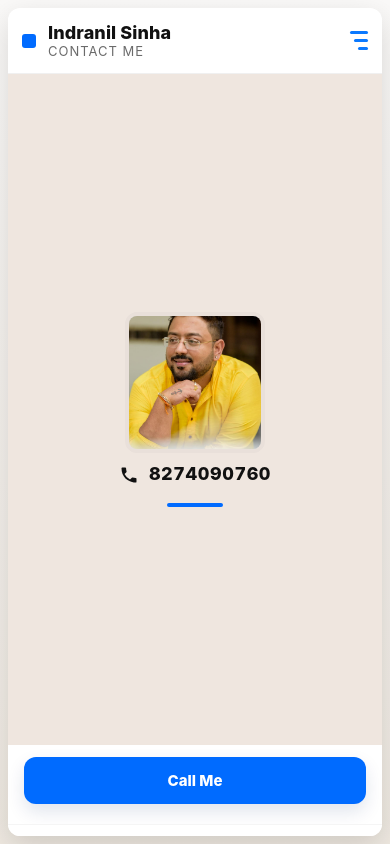
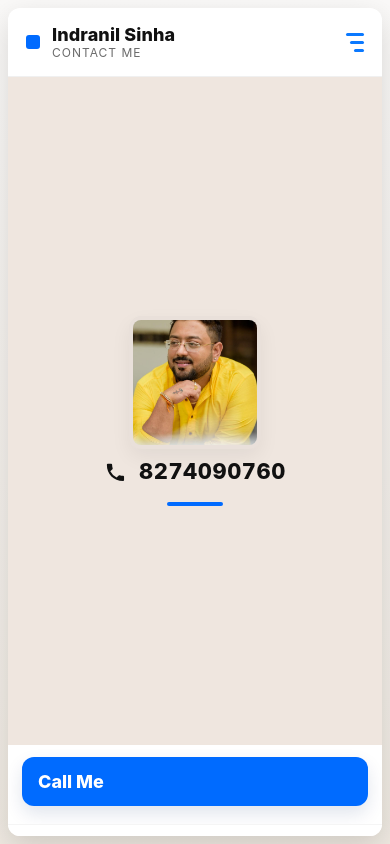
Before and after one commit to ByteHornet/bytehornet.github.io, a plain HTML site: page index.html in a window 390 px wide. Drawn offline with Linux system fonts and the light colour scheme.

Commit message:
image size increased

```diff
--- a/index.html
+++ b/index.html
@@ -5,18 +5,31 @@
   <meta name="viewport" content="width=device-width,initial-scale=1" />
   <title>Indranil Sinha — Contact</title>
   <style>
-    /* Box sizing and sensible defaults */
+    /* Box sizing */
     *, *::before, *::after { box-sizing: border-box; }
+
     :root{
       --bg: #f6f3f1;
       --card: #efe6df;
       --accent: #006bff;
       --muted: #6b6b6b;
       --shadow: 0 10px 30px rgba(0,0,0,0.14);
+
+      /* avatar sizing: min, preferred (vw), max */
+      --avatar-min: 120px;
+      --avatar-preferred: 34vw;
+      --avatar-max: 260px;
+      --avatar-size: clamp(var(--avatar-min), var(--avatar-preferred), var(--avatar-max));
+
+      /* phone text sizing */
+      --phone-min: 18px;
+      --phone-preferred: 5.6vw;
+      --phone-max: 36px;
+      --phone-size: clamp(var(--phone-min), var(--phone-preferred), var(--phone-max));
+
       font-family: -apple-system, BlinkMacSystemFont, 'Segoe UI', Roboto, 'Helvetica Neue', Arial;
     }
 
-    /* Page background + center */
     html,body{height:100%;}
     body{
       margin:0;
@@ -24,14 +37,13 @@
       display:flex;
       align-items:center;
       justify-content:center;
-      padding:12px;               /* space around the card on phones */
+      padding:12px;
       -webkit-font-smoothing:antialiased;
     }
 
-    /* Card: mobile-first full-width behavior */
     .sidebar-card{
       width:100%;
-      max-width:420px;           /* keeps it sensible on tablets/desktop */
+      max-width:460px;
       background:#fff;
       border-radius:16px;
       box-shadow: var(--shadow);
@@ -39,37 +51,28 @@
       transform: translateZ(0);
       display:flex;
       flex-direction:column;
-      min-height: 100vh;         /* make the card fill the viewport height on small devices */
+      min-height: calc(100vh - 24px);
       max-height: calc(100vh - 24px);
     }
 
-    /* Header */
     .sidebar-header{
       display:flex;
       align-items:center;
       gap:12px;
-      padding:18px;
+      padding:16px 18px;
       border-bottom:1px solid rgba(0,0,0,0.06);
       flex:0 0 auto;
     }
-    .indicator{
-      width:14px;height:14px;background:var(--accent);border-radius:3px;display:inline-block;
-    }
-    .headline{
-      font-weight:800;font-size:18px;color:#111;
-      letter-spacing:0.1px;
-    }
-    .subhead{font-size:13px;color:var(--muted);text-transform:uppercase;letter-spacing:1px}
-    .menu{
-      margin-left:auto;
-      display:flex;flex-direction:column;gap:5px;align-items:flex-end;
-    }
-    .menu span{display:block;width:18px;height:3px;background:#0b79ff;border-radius:3px}
+    .indicator{ width:14px;height:14px;background:var(--accent);border-radius:3px;display:inline-block; }
+    .headline{ font-weight:800;font-size:18px;color:#111; letter-spacing:0.1px; }
+    .subhead{ font-size:12px;color:var(--muted);text-transform:uppercase;letter-spacing:1px }
 
-    /* Profile area grows to fill available space */
+    .menu{ margin-left:auto; display:flex;flex-direction:column;gap:5px;align-items:flex-end; }
+    .menu span{ display:block;width:18px;height:3px;background:#0b79ff;border-radius:3px; }
+
     .profile-area{
       background:var(--card);
-      padding:26px 22px 22px 22px;
+      padding:22px;
       text-align:center;
       flex:1 1 auto;
       display:flex;
@@ -79,34 +82,45 @@
       gap:14px;
     }
 
-    /* Avatar: square with soft corners */
+    /* Responsive avatar: square, soft corners */
     .avatar{
-      width:140px;
-      height:140px;
-      border-radius:12px;       /* soft rounded square */
+      width: var(--avatar-size);
+      height: var(--avatar-size);
+      border-radius:14px;
       object-fit:cover;
       border:4px solid #e9e0da;
       background:#ddd;
       display:block;
+      box-shadow: 0 8px 20px rgba(0,0,0,0.06);
     }
 
+    /* phone block: icon scales with text via em units */
     .profile-name{
       margin-top:0;
       font-weight:800;
-      font-size:20px;
       color:#111;
-      line-height:1.05;
+      line-height:1;
       display:flex;
       align-items:center;
       justify-content:center;
-      gap:10px;
+      gap:12px;
+      font-size: var(--phone-size);
     }
-    .phone-svg{width:20px;height:20px;flex:0 0 20px}
-    .underline{
-      width:56px;height:4px;background:var(--accent);display:block;margin-top:6px;border-radius:4px;
+    .phone-svg{
+      width:1.05em;
+      height:1.05em;
+      flex:0 0 1.05em;
+      display:block;
+    }
+    .tel{
+      display:inline-block;
+      font-variant-numeric:tabular-nums;
+      letter-spacing:0.6px;
+      font-size: inherit; /* matches parent (var(--phone-size)) */
     }
 
-    /* Actions/footer pinned to bottom */
+    .underline{ width:56px;height:4px;background:var(--accent);display:block;margin-top:6px;border-radius:4px; }
+
     .actions{
       padding:14px 22px 22px 22px;
       display:flex;
@@ -123,56 +137,29 @@
       box-shadow:0 8px 18px rgba(6,43,104,0.12);
       border:none;
       cursor:pointer;
-      font-size:15px;
+      font-size:16px;
     }
-    .btn-call{background:var(--accent);color:#fff}
+    .btn-call{ background:var(--accent); color:#fff; }
 
-    .card-footer{height:12px;background:#fff;border-top:1px solid rgba(0,0,0,0.04);flex:0 0 auto}
+    .card-footer{ height:12px; background:#fff; border-top:1px solid rgba(0,0,0,0.04); flex:0 0 auto; }
 
-    /* ---------- Responsive adjustments for narrow screens ---------- */
-    @media (max-width:420px) {
-      body { padding:8px; }
-      .sidebar-card{
-        border-radius:12px;
-        min-height: calc(100vh - 16px); /* almost full screen */
-        max-height: calc(100vh - 16px);
-      }
+    /* Mobile narrow: button full width, slightly reduce padding */
+    @media (max-width:420px){
+      body{ padding:8px; }
+      .sidebar-card{ border-radius:12px; min-height: calc(100vh - 16px); max-height: calc(100vh - 16px); }
+      .profile-area{ padding:18px 14px; gap:12px; }
 
-      .sidebar-header { padding:14px; }
-      .profile-area { padding:18px 16px; gap:12px; }
+      /* ensure avatar doesn't exceed viewport; clamp already handles it */
+      .avatar{ border-radius:12px; }
 
-      /* avatar scales to viewport width, remains square */
-      .avatar{
-        width:36vw;
-        height:36vw;
-        max-width:180px;
-        max-height:180px;
-        border-radius:12px;
-      }
-
-      /* make call button full width and prominent */
-      .actions { padding:12px 16px 20px; }
-      .btn {
-        display:block;
-        width:100%;
-        padding:14px 16px;
-        border-radius:12px;
-        text-align:center;
-      }
+      .actions{ padding:12px 14px 18px; }
+      .btn{ display:block; width:100%; padding:14px 16px; border-radius:12px; font-size:18px; }
     }
 
-    /* Slight desktop polish */
-    @media (min-width: 900px){
-      body { padding:24px; }
-      .sidebar-card { max-width: 480px; border-radius:18px; }
-      .avatar { width:160px; height:160px; border-radius:16px; }
-    }
-
-    /* Utility: make telephone number readable on small screens */
-    .profile-name .tel {
-      font-variant-numeric: tabular-nums;
-      letter-spacing:0.6px;
-      font-size:18px;
+    /* Desktop polish */
+    @media (min-width:900px){
+      .avatar{ width:200px; height:200px; border-radius:16px; }
+      .profile-name{ font-size:22px; }
     }
   </style>
 </head>
@@ -194,7 +181,6 @@
     <section class="profile-area">
       <img class="avatar" src="assets/profilepicture.jpeg" alt="Profile picture of Indranil Sinha" />
       <div class="profile-name">
-        <!-- phone icon + number -->
         <svg class="phone-svg" xmlns="http://www.w3.org/2000/svg" viewBox="0 0 24 24" aria-hidden="true" focusable="false"><path fill="currentColor" d="M6.62 10.79a15.053 15.053 0 006.59 6.59l2.2-2.2a1 1 0 011.01-.24c1.12.37 2.33.57 3.57.57a1 1 0 011 1V20a1 1 0 01-1 1C10.07 21 3 13.93 3 4a1 1 0 011-1h3.5a1 1 0 011 1c0 1.24.2 2.45.57 3.57a1 1 0 01-.24 1.01l-2.2 2.21z"/></svg>
         <span class="tel">8274090760</span>
       </div>
```
